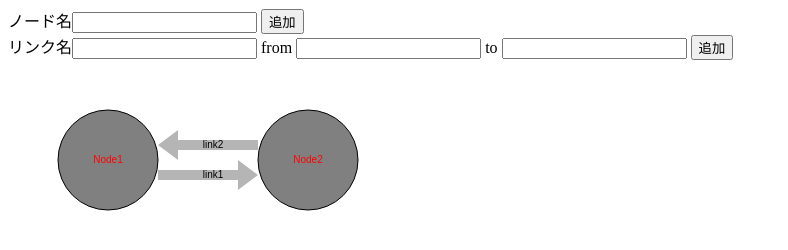
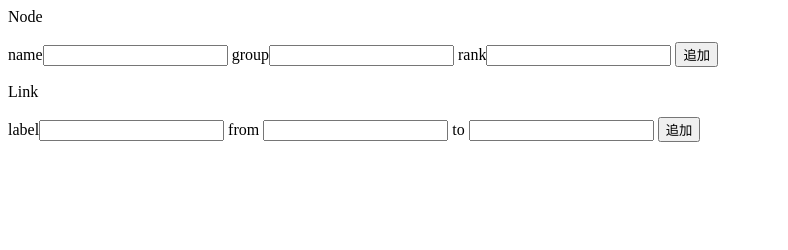
Before and after one commit to leo10969/js_ACD_team2, a plain HTML site: page demo1.html in a window 1280 px wide. Shown: the whole page, without its empty margins (0-788 px from the left). Drawn offline with Linux system fonts and the light colour scheme.

Commit message:
単方向逆向きの矢印を描く機能を追加

```diff
--- a/demo1.html
+++ b/demo1.html
@@ -5,12 +5,16 @@
     <script src="arrow.js"></script>
     <body>
         <div id="add_node">
-            ノード名<input type="text" id="node_name" value=""></input>
-            <input type="button" value="追加" onclick="addNode(document.getElementById('node_name').value);"></input>
+            <p>Node</p>
+            name<input type="text" id="node_name" value=""></input>
+            group<input type="text" id="group" value=""></input>
+            rank<input type="text" id="rank" value=""></input>
+            <input type="button" value="追加" onclick="addNode(document.getElementById('node_name').value, document.getElementById('group').value, document.getElementById('rank').value);"></input>
         </div>
 
         <div id="add_link">
-            リンク名<input type="text" id="link_name" value=""></input>
+            <p>Link</p>
+            label<input type="text" id="link_name" value=""></input>
             from <input type="text" id="from_node" value=""></input>
             to <input type="text" id="to_node" value=""></input>
             <input type="button" value="追加" onclick="addLink(document.getElementById('link_name').value, document.getElementById('from_node').value, document.getElementById('to_node').value);"></input>
@@ -25,36 +29,15 @@
 
         var ctx = cvs.getContext("2d");
 
-        // Node1 and Node2
+        var links = {};
         var nodes = {};
-        var links = {};
-        var node1 = new Node();
-        node1.x = 100;
-        node1.y = 100;
-        node1.name = "Node1";
-        nodes[node1.name] = node1;
-        links[node1.name] = {};
 
-        var node2 = new Node();
-        node2.x = 300;
-        node2.y = 100;
-        node2.name = "Node2";
-        nodes[node2.name] = node2;
-        links[node2.name] = {};
-
-        // link from node1 to node2
-        var link1 = new Link(node1, node2);
-        link1.set_label("link1");
-        links[node1.name][node2.name] = link1;
-
-        // link from node2 to node1
-        var link2 = new Link(node2, node1);
-        link2.set_label("link2");
-        links[node2.name][node1.name] = link2;
-
-        function addNode(node_name) {
+        // Functions
+        function addNode(node_name, group, rank) {
             var node = new Node();
             node.name = node_name;
+            node.group = group;
+            node.r = 50*(10-rank+1)/10;
             node.x = 500*Math.random();
             node.y = 500*Math.random();
             nodes[node_name] = node;
@@ -67,6 +50,22 @@
             links[from_node_name][to_node_name] = link;
         }
 
+        function drawLinks(ctx) {
+            for (var n1 in links) {
+                for (var n2 in links[n1]) {
+                    if(n1 in links[n2] && links[n1][n2].label != links[n2][n1].label) {
+                        ctx.save();
+                        ctx.translate(15*Math.cos(links[n1][n2].theta + Math.PI/2), 15*Math.sin(links[n1][n2].theta + Math.PI/2));
+                        links[n1][n2].draw(ctx);
+                        ctx.restore();
+                    } else {
+                        links[n1][n2].draw(ctx);
+                    }
+                }
+            }
+        }
+
+        // Class
         function Link(from_node, to_node) {
             this.from_node = from_node;
             this.to_node = to_node;
@@ -77,7 +76,7 @@
                         this.from_node.y + this.from_node.r * Math.sin(this.theta),
                         this.to_node.x - this.to_node.r * Math.cos(this.theta),
                         this.to_node.y - this.to_node.r * Math.sin(this.theta),
-                        [0, 5, -20, 5, -20, 15]
+                        [0, 1, -20, 1, -20, 15]
             );
 
             this.set_label = function(label) {
@@ -92,7 +91,7 @@
                         this.from_node.y + this.from_node.r * Math.sin(this.theta),
                         this.to_node.x - this.to_node.r * Math.cos(this.theta),
                         this.to_node.y - this.to_node.r * Math.sin(this.theta),
-                        [0, 5, -20, 5, -20, 15]
+                        [0, 1, -20, 1, -20, 15]
                 );
                 this.arrow.draw(ctx);
             }
@@ -105,7 +104,7 @@
             this.y = 0;
             this.r = 50;
             this.isDragged = false;
-            this.name = "None";
+            this.name = "";
             this.draw = function(ctx) {
 
                 ctx.fillStyle = "gray";
@@ -116,26 +115,26 @@
                 ctx.stroke();
                 ctx.closePath();
                 ctx.beginPath();
-                ctx.fillStyle = "red";
+                ctx.fillStyle = "white";
                 ctx.textBaseline = "middle";
                 ctx.fillText(this.name, this.x-ctx.measureText(this.name).width/2, this.y);
                 ctx.fill();
             };
 
-            window.addEventListener("mousedown", function(e) {
-                var dx = me.x - e.layerX;
-                var dy = me.y - e.layerY;
+            cvs.addEventListener("mousedown", function(e) {
+                var dx = me.x - (e.clientX - cvs.getBoundingClientRect().left);
+                var dy = me.y - (e.clientY - cvs.getBoundingClientRect().top);
                 me.isDragged = Math.sqrt(dx * dx + dy * dy) < me.r;
             });
 
-            window.addEventListener("mousemove", function(e) {
+            cvs.addEventListener("mousemove", function(e) {
                 if (me.isDragged) {
-                    me.x = e.layerX;
-                    me.y = e.layerY;
+                    me.x = e.clientX - cvs.getBoundingClientRect().left;
+                    me.y = e.clientY - cvs.getBoundingClientRect().top;
                 }
             });
 
-            window.addEventListener("mouseup", function(e) {
+            cvs.addEventListener("mouseup", function(e) {
                 me.isDragged = false;
             });
         }
@@ -144,25 +143,8 @@
             ctx.clearRect(0, 0, 500, 500);
             ctx.strokeStyle = "gray";
 
-            // Draw link1
-            ctx.save();
-            ctx.translate(15*Math.cos(link1.theta + Math.PI/2), 15*Math.sin(link1.theta + Math.PI/2));
-            link1.draw(ctx);
-            ctx.restore();
-
-            // Draw link2
-            ctx.save();
-            ctx.translate(15*Math.cos(link2.theta + Math.PI/2), 15*Math.sin(link2.theta + Math.PI/2));
-            link2.draw(ctx);
-            ctx.restore();
-
-            for (var n1 in links) {
-                for (var n2 in links[n1]) {
-                    if (links[n1][n2].label != "link1" && links[n1][n2].label != "link2") {
-                        links[n1][n2].draw(ctx);
-                    }
-                }
-            }
+            // Draw links
+            drawLinks(ctx);
 
             // Draw nodes
             for (var name in nodes) {
```
